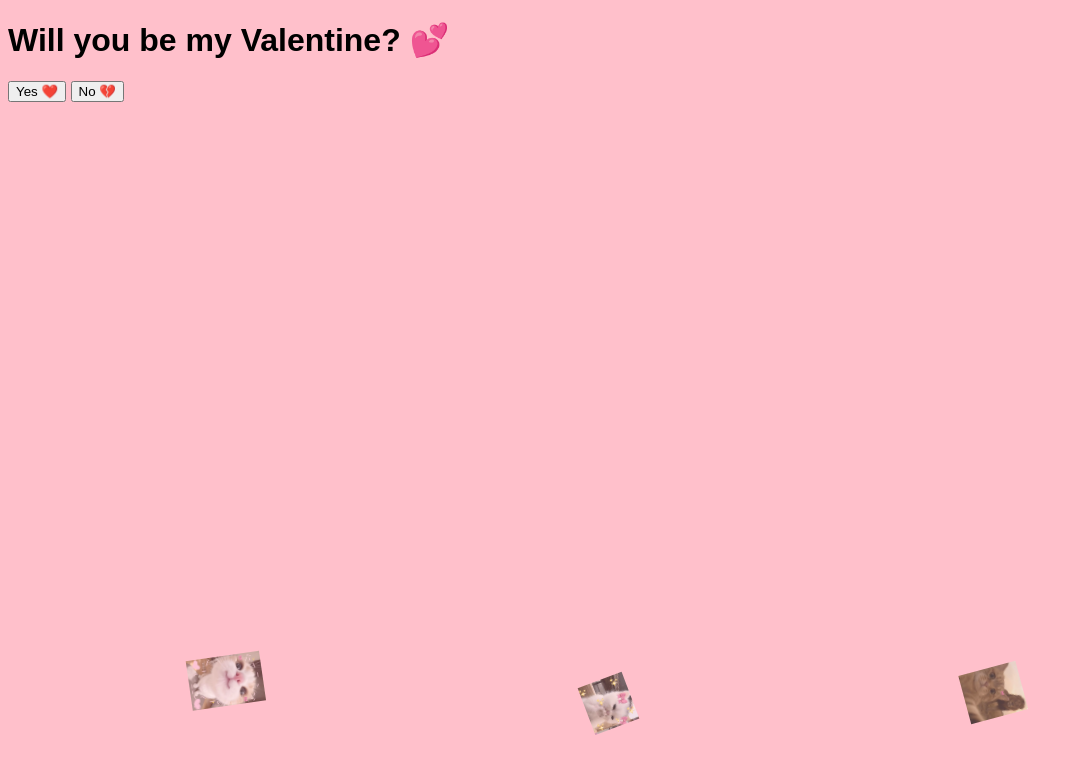
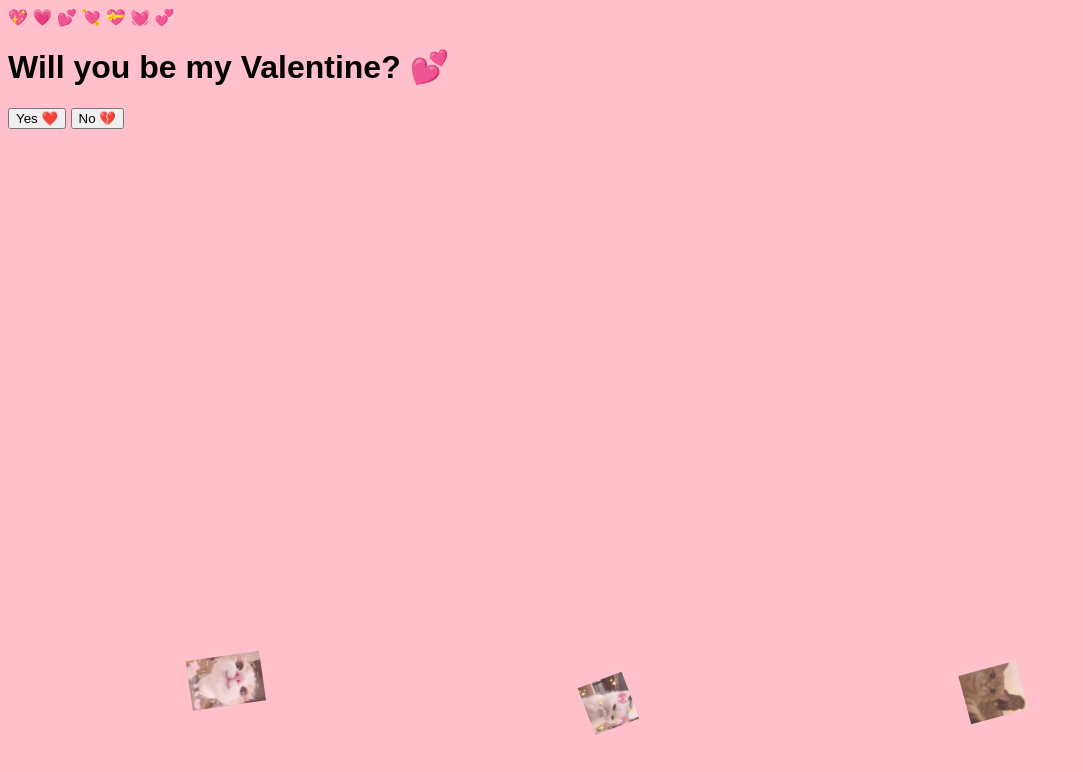
Before and after one commit to SumedhaGhuikhedkar/v---website, a plain HTML site: page index.html in a window 1280 px wide. Shown: the whole page, without its empty margins (0-1083 px from the left). Drawn offline with Linux system fonts and the light colour scheme.

Commit message:
Update index.html

```diff
--- a/index.html
+++ b/index.html
@@ -5,6 +5,15 @@
     <link rel="stylesheet" href="style.css">
 </head>
 <body>
+    <div class="hearts">
+        <span class="heart">💖</span>
+        <span class="heart">💗</span>
+        <span class="heart">💕</span>
+        <span class="heart">💘</span>
+        <span class="heart">💝</span>
+        <span class="heart">💓</span>
+        <span class="heart">💞</span>
+    </div>
 
     <div class="cats">
         <img src="CAT1.jpeg" class="cat">
```
